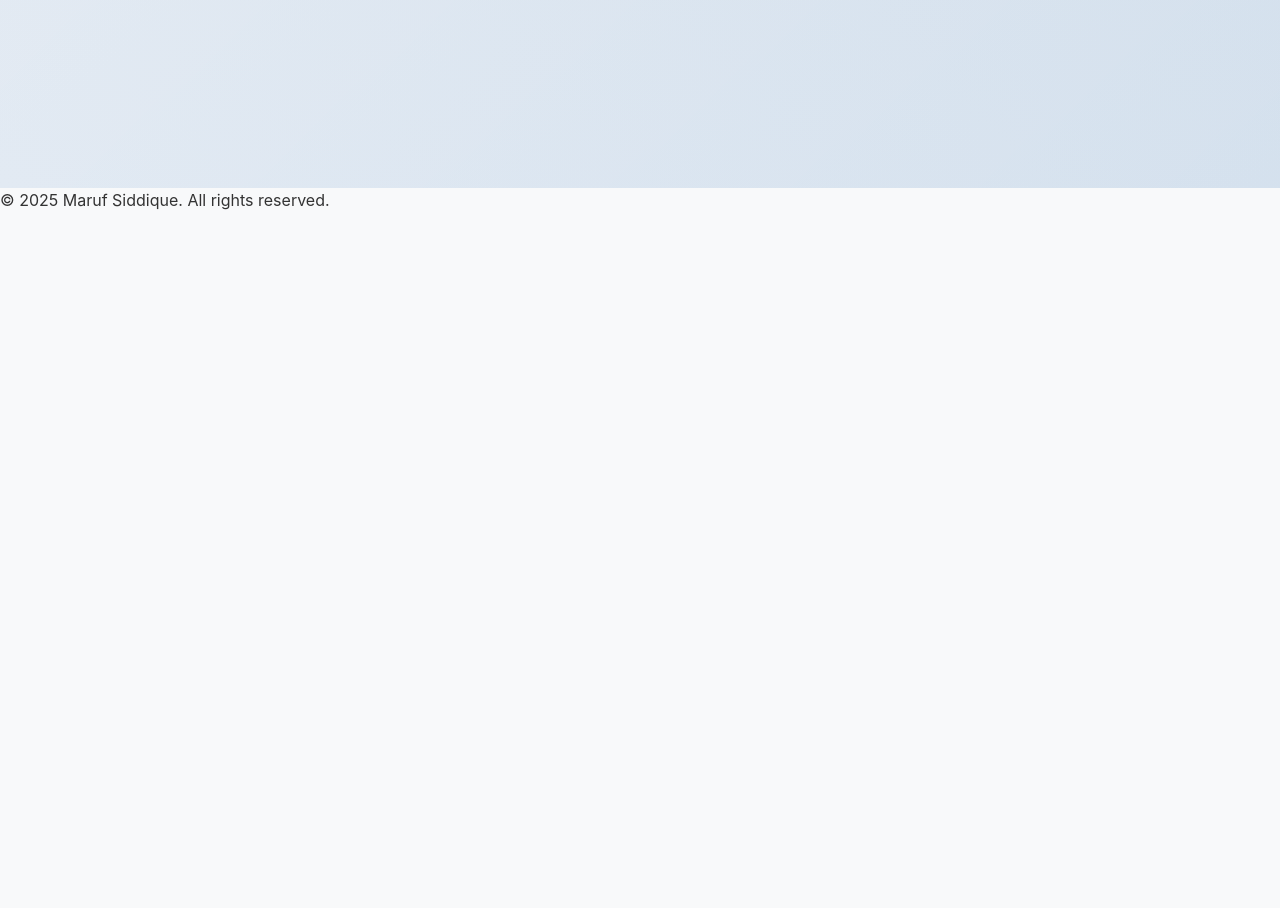
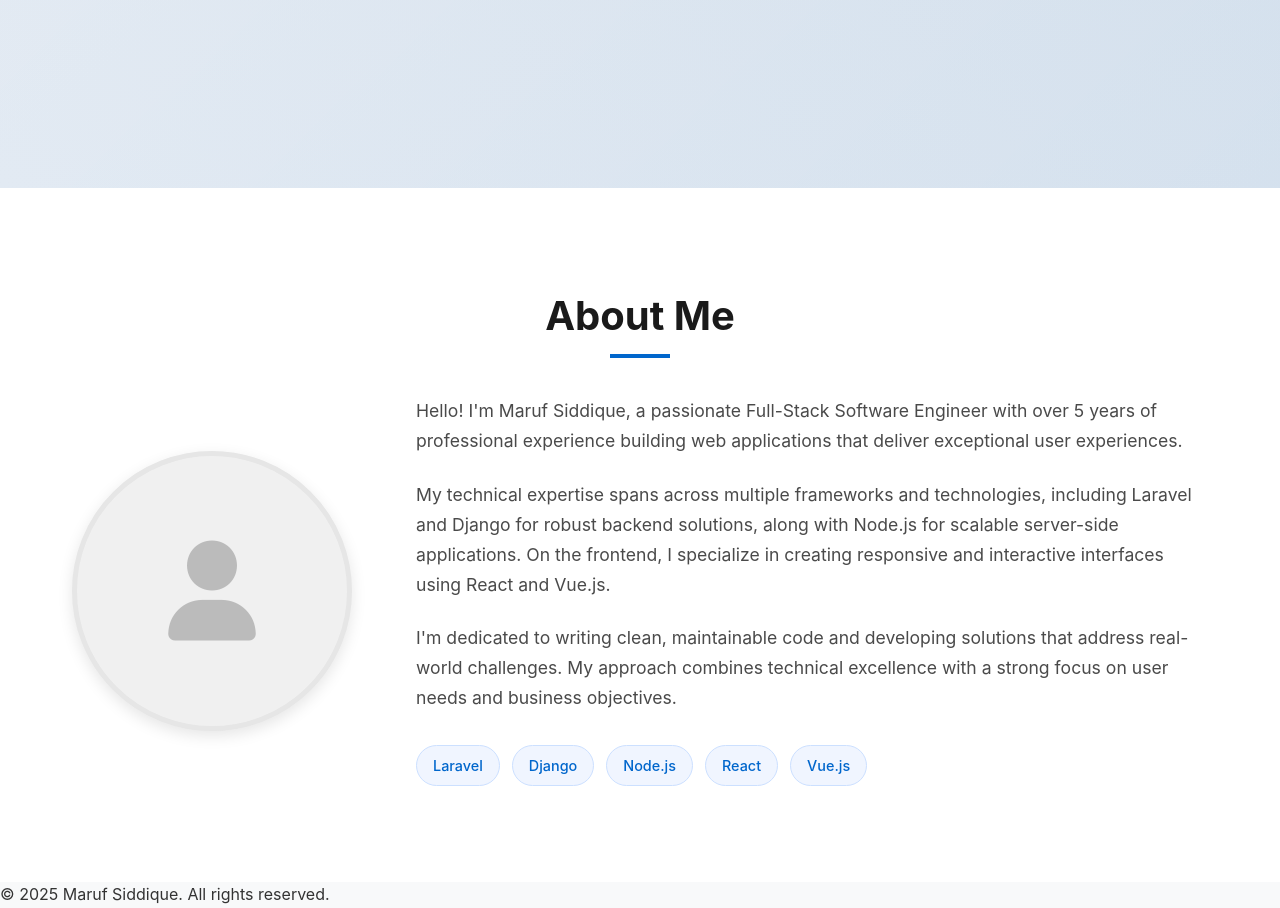
Before and after one commit to marufsiddique01/marufsiddique01.github.io, a plain HTML site: page index.html in a window 1280 px wide. Shown: the part 612-1520 px from the top of the page. Before the commit the page ends 826 px from the top, so only its background shows below. Drawn offline with Linux system fonts and the light colour scheme.

Commit message:
about me

```diff
--- a/index.html
+++ b/index.html
@@ -48,9 +48,46 @@
       </div>
     </section>
 
-    <!-- Placeholder for additional sections -->
-    <section id="about">
-      <!-- About content will go here -->
+    <!-- About Me Section -->
+    <section id="about" class="about-section">
+      <div class="container">
+        <h2 class="section-title">About Me</h2>
+        <div class="about-content">
+          <div class="about-image">
+            <!-- Avatar placeholder -->
+            <div class="avatar-placeholder">
+              <i class="fas fa-user"></i>
+            </div>
+          </div>
+          <div class="about-text">
+            <p>
+              Hello! I'm Maruf Siddique, a passionate Full-Stack Software
+              Engineer with over 5 years of professional experience building web
+              applications that deliver exceptional user experiences.
+            </p>
+            <p>
+              My technical expertise spans across multiple frameworks and
+              technologies, including Laravel and Django for robust backend
+              solutions, along with Node.js for scalable server-side
+              applications. On the frontend, I specialize in creating responsive
+              and interactive interfaces using React and Vue.js.
+            </p>
+            <p>
+              I'm dedicated to writing clean, maintainable code and developing
+              solutions that address real-world challenges. My approach combines
+              technical excellence with a strong focus on user needs and
+              business objectives.
+            </p>
+            <div class="tech-stack">
+              <span class="tech-badge">Laravel</span>
+              <span class="tech-badge">Django</span>
+              <span class="tech-badge">Node.js</span>
+              <span class="tech-badge">React</span>
+              <span class="tech-badge">Vue.js</span>
+            </div>
+          </div>
+        </div>
+      </div>
     </section>
 
     <section id="projects">
--- a/styles.css
+++ b/styles.css
@@ -10,6 +10,13 @@ body {
     line-height: 1.6;
     color: #333;
     background-color: #f8f9fa;
+}
+
+/* Container */
+.container {
+    max-width: 1200px;
+    margin: 0 auto;
+    padding: 0 2rem;
 }
 
 /* Navigation */
@@ -182,6 +189,88 @@ body {
     color: #0066cc;
 }
 
+/* Section Styling */
+.section-title {
+    font-size: 2.5rem;
+    text-align: center;
+    margin-bottom: 3rem;
+    color: #1a1a1a;
+    position: relative;
+}
+
+.section-title::after {
+    content: '';
+    position: absolute;
+    bottom: -10px;
+    left: 50%;
+    transform: translateX(-50%);
+    width: 60px;
+    height: 4px;
+    background-color: #0066cc;
+}
+
+/* About Section */
+.about-section {
+    padding: 6rem 0;
+    background-color: white;
+}
+
+.about-content {
+    display: flex;
+    align-items: center;
+    gap: 4rem;
+}
+
+.about-image {
+    flex: 0 0 280px;
+}
+
+.about-text {
+    flex: 1;
+}
+
+.about-text p {
+    margin-bottom: 1.5rem;
+    font-size: 1.1rem;
+    line-height: 1.7;
+    color: #4a4a4a;
+}
+
+.avatar-placeholder {
+    width: 280px;
+    height: 280px;
+    background-color: #f0f0f0;
+    border-radius: 50%;
+    display: flex;
+    align-items: center;
+    justify-content: center;
+    overflow: hidden;
+    border: 5px solid #e6e6e6;
+    box-shadow: 0 5px 15px rgba(0, 0, 0, 0.1);
+}
+
+.avatar-placeholder i {
+    font-size: 100px;
+    color: #bbb;
+}
+
+.tech-stack {
+    display: flex;
+    flex-wrap: wrap;
+    margin-top: 2rem;
+    gap: 0.75rem;
+}
+
+.tech-badge {
+    padding: 0.5rem 1rem;
+    background-color: #f0f5ff;
+    color: #0066cc;
+    border-radius: 30px;
+    font-size: 0.9rem;
+    font-weight: 500;
+    border: 1px solid #cce0ff;
+}
+
 /* Media Queries */
 @media screen and (max-width: 768px) {
     .burger {
@@ -217,6 +306,26 @@ body {
     .hero p {
         font-size: 1.1rem;
     }
+
+    .about-content {
+        flex-direction: column;
+        text-align: center;
+        gap: 2rem;
+    }
+
+    .about-image {
+        flex: 0 0 220px;
+    }
+
+    .avatar-placeholder {
+        width: 220px;
+        height: 220px;
+        margin: 0 auto;
+    }
+
+    .tech-stack {
+        justify-content: center;
+    }
 }
 
 @media screen and (max-width: 480px) {
@@ -235,6 +344,24 @@ body {
     .navbar {
         padding: 1rem 5%;
     }
+
+    .section-title {
+        font-size: 2rem;
+        margin-bottom: 2rem;
+    }
+
+    .about-image {
+        flex: 0 0 180px;
+    }
+
+    .avatar-placeholder {
+        width: 180px;
+        height: 180px;
+    }
+
+    .about-text p {
+        font-size: 1rem;
+    }
 }
 
 /* Additional sections styling would go here */
```
